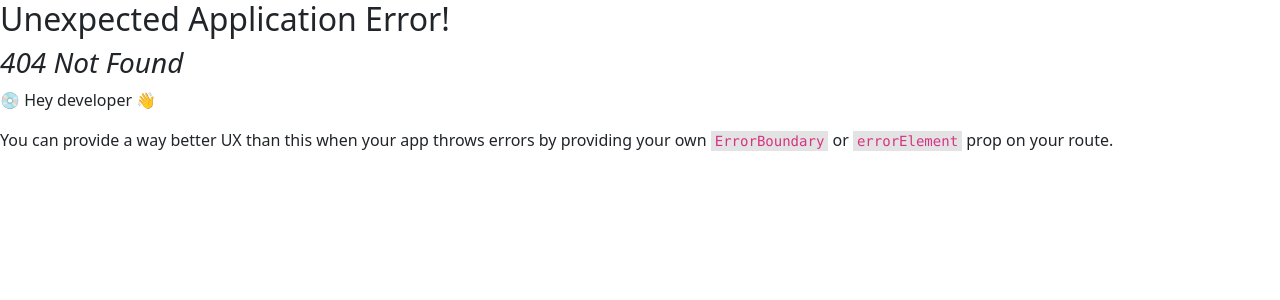
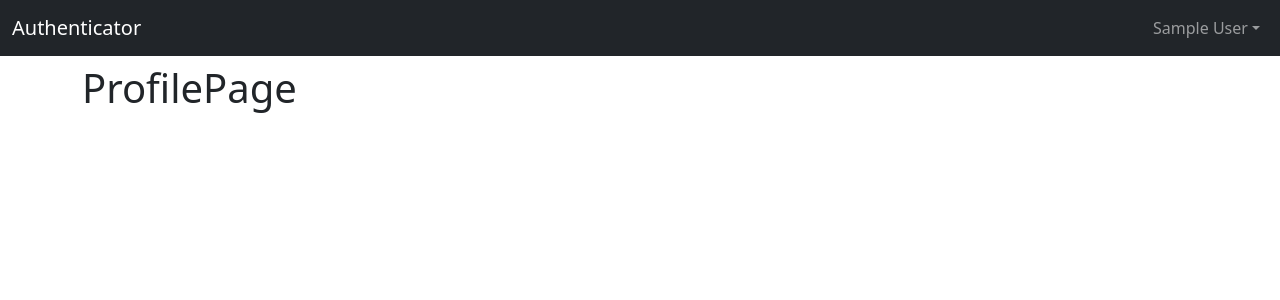
Before and after one commit to uimarshall/mern-auth-reduxtoolkit-, a React (Vite) app in the folder frontend/: page /profile in a window 1280 px wide. Before the commit this address had no page. Shown: the top 300 px of the page. Built offline with nearby package versions, Linux system fonts and the light colour scheme; sample sign-in values are in the browser's storage.

Commit message:
Implement PrivateRoute to protect routes

```diff
--- /dev/null
+++ b/frontend/src/components/PrivateRoute.jsx
@@ -0,0 +1,9 @@
+import { useSelector } from 'react-redux';
+import { Navigate, Outlet } from 'react-router-dom';
+
+const PrivateRoute = () => {
+  const { userInfo } = useSelector((state) => state.auth);
+  return userInfo ? <Outlet /> : <Navigate to="/login" replace />;
+};
+
+export default PrivateRoute;
--- a/frontend/src/main.jsx
+++ b/frontend/src/main.jsx
@@ -15,6 +15,8 @@
 import RegisterPage from './pages/RegisterPage.jsx';
 import store from './store.js';
 import { Provider } from 'react-redux';
+import ProfilePage from './pages/ProfilePage.jsx';
+import PrivateRoute from './components/PrivateRoute.jsx';
 
 const router = createBrowserRouter(
   createRoutesFromElements(
@@ -22,6 +24,10 @@
       <Route index={true} path="/" element={<HomePage />} />
       <Route path="/login" element={<LoginPage />} />
       <Route path="/register" element={<RegisterPage />} />
+      {/* Private route */}
+      <Route path="" element={<PrivateRoute />}>
+        <Route path="/profile" element={<ProfilePage />} />
+      </Route>
     </Route>
   )
 );
--- /dev/null
+++ b/frontend/src/pages/ProfilePage.jsx
@@ -0,0 +1,9 @@
+const ProfilePage = () => {
+  return (
+    <div>
+      <h1>ProfilePage</h1>
+    </div>
+  );
+};
+
+export default ProfilePage;
```
